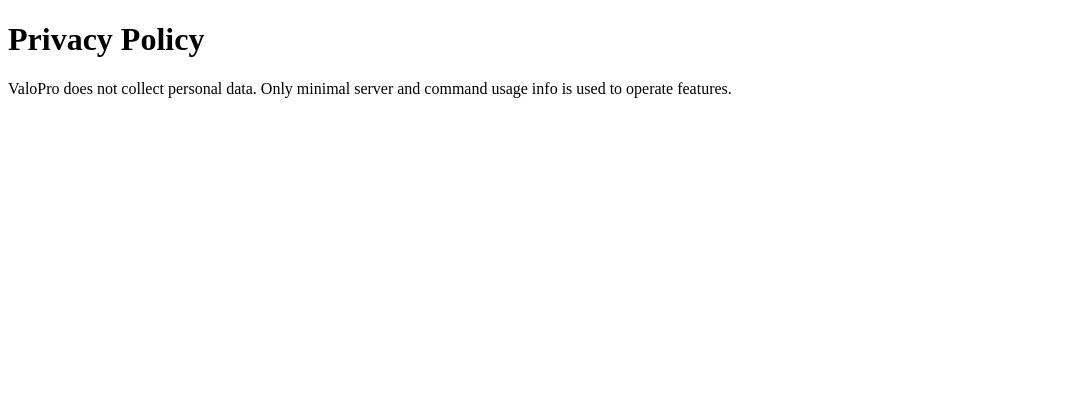
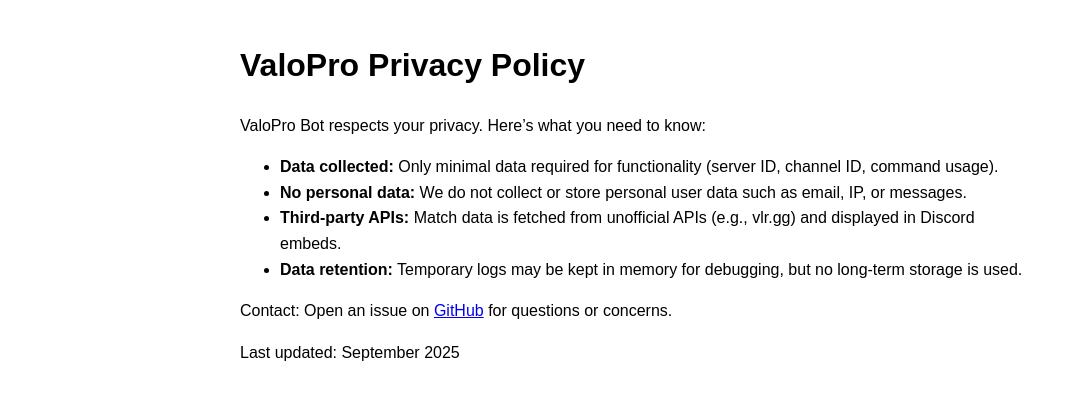
Before and after one commit to BrandonKS05/ValoPro, a plain HTML site: page docs/privacy.html in a window 1280 px wide. Shown: the whole page, without its empty margins (0-1076 px from the left). Drawn offline with Linux system fonts and the light colour scheme.

Commit message:
Update privacy.html

```diff
--- a/docs/privacy.html
+++ b/docs/privacy.html
@@ -1,8 +1,20 @@
 <!doctype html>
 <html lang="en">
-<head><meta charset="utf-8"><title>ValoPro Privacy Policy</title></head>
+<head>
+<meta charset="utf-8"><meta name="viewport" content="width=device-width,initial-scale=1">
+<title>ValoPro Privacy Policy</title>
+<style>body{font-family:sans-serif;max-width:800px;margin:40px auto;padding:0 20px;line-height:1.6}</style>
+</head>
 <body>
-<h1>Privacy Policy</h1>
-<p>ValoPro does not collect personal data. Only minimal server and command usage info is used to operate features.</p>
+<h1>ValoPro Privacy Policy</h1>
+<p>ValoPro Bot respects your privacy. Here’s what you need to know:</p>
+<ul>
+  <li><strong>Data collected:</strong> Only minimal data required for functionality (server ID, channel ID, command usage).</li>
+  <li><strong>No personal data:</strong> We do not collect or store personal user data such as email, IP, or messages.</li>
+  <li><strong>Third-party APIs:</strong> Match data is fetched from unofficial APIs (e.g., vlr.gg) and displayed in Discord embeds.</li>
+  <li><strong>Data retention:</strong> Temporary logs may be kept in memory for debugging, but no long-term storage is used.</li>
+</ul>
+<p>Contact: Open an issue on <a href="https://github.com/BrandonKS05/ValoPro">GitHub</a> for questions or concerns.</p>
+<p>Last updated: September 2025</p>
 </body>
 </html>
```
